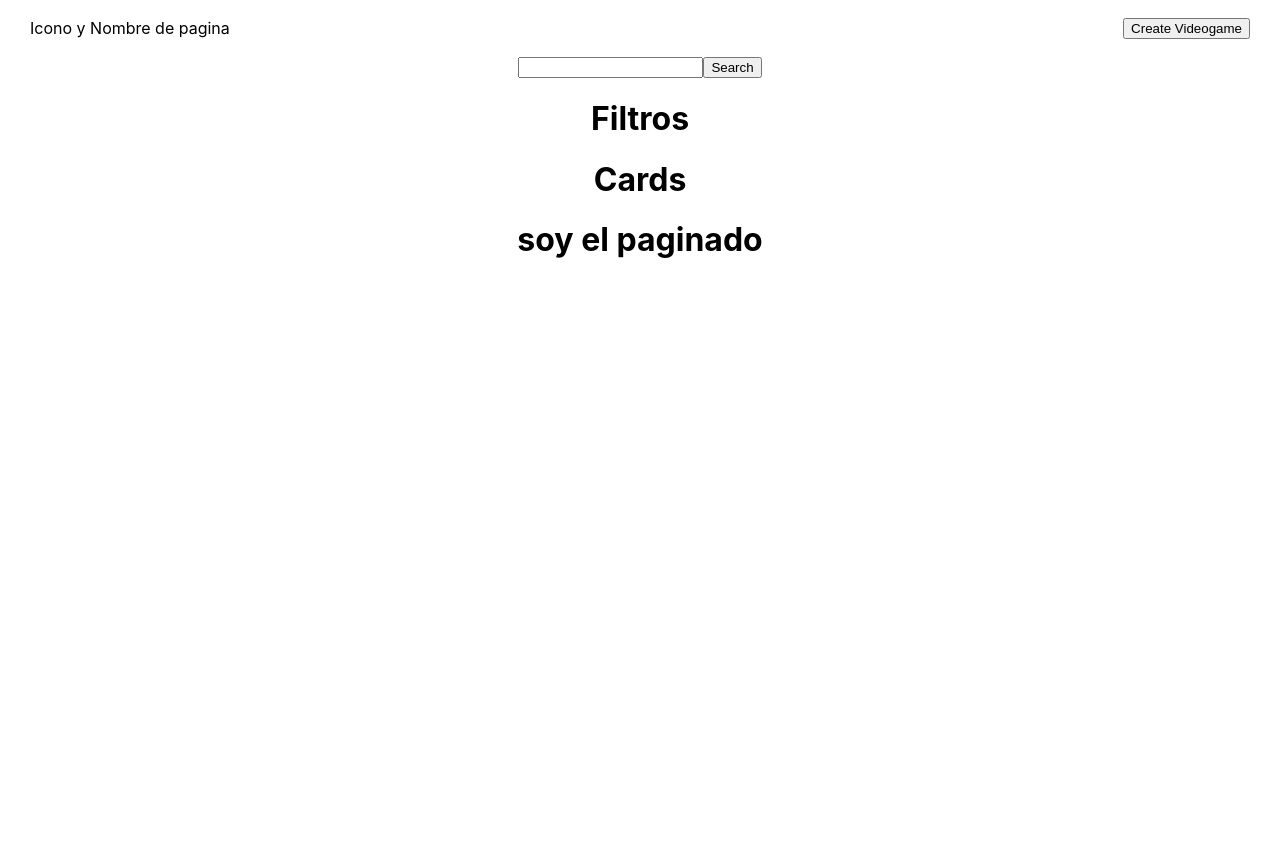
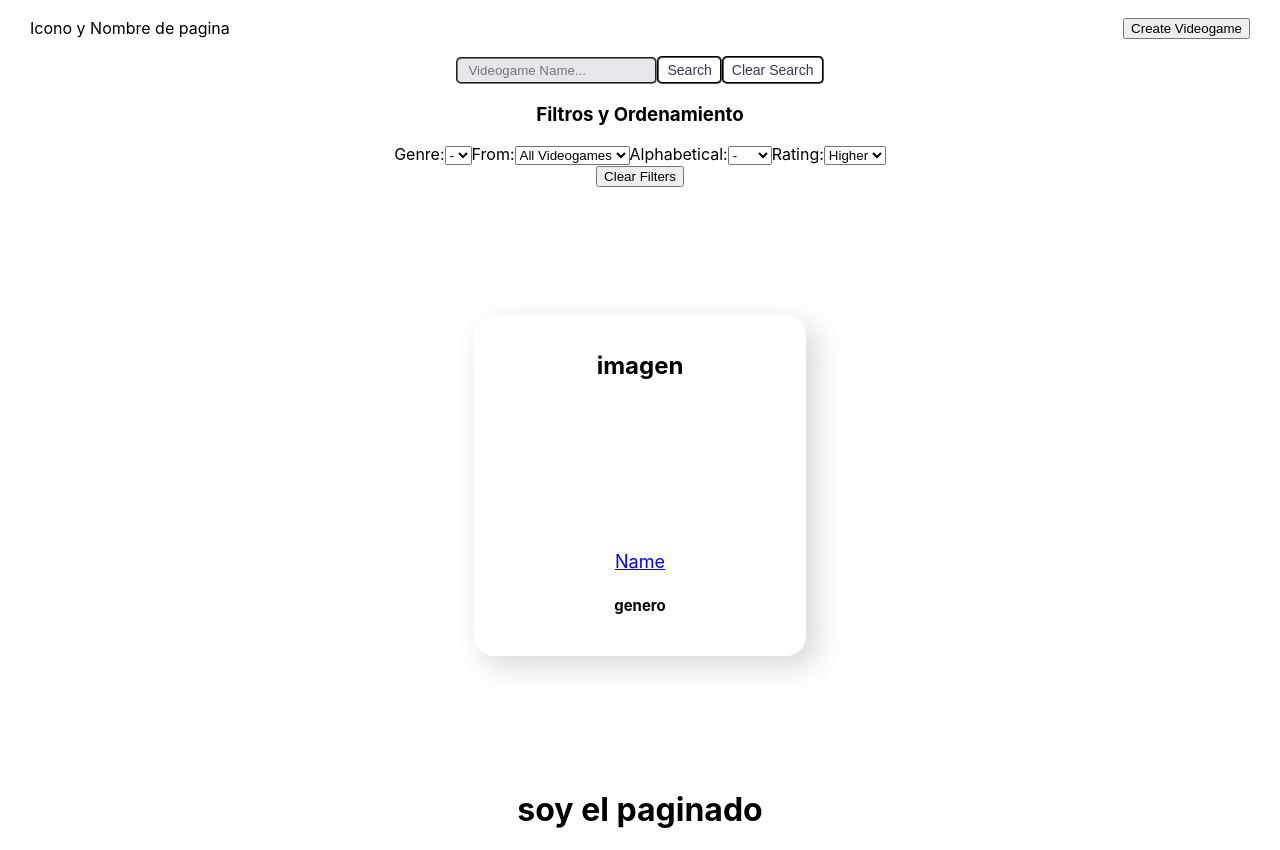
Before and after one commit to daifernandez/PI-Videogames, a React (Create React App) app in the folder client/: page /home in a window 1280 px wide. Before the commit the page ends 800 px from the top, so only its background shows below. Built offline with nearby package versions, Linux system fonts and the light colour scheme.

Commit message:
PI-Videogames

```diff
--- a/client/src/components/Card.jsx
+++ b/client/src/components/Card.jsx
@@ -1,9 +1,21 @@
 import React from "react";
+import { Link } from "react-router-dom";
+import "./Styles/Card.css";
 
 export default function Card() {
   return (
-    <div>
-      <h1>Card</h1>
+    <div className="celda">
+      <div className="main-image">
+       <h2>imagen</h2>
+      </div>
+      <div className="title">
+        <Link to={"videogame/:id"}>
+          Name
+        </Link>
+        <div>
+          <h5>genero</h5>
+        </div>
+      </div>
     </div>
   );
 }
--- a/client/src/components/Cards.jsx
+++ b/client/src/components/Cards.jsx
@@ -1,9 +1,11 @@
 import React from "react";
+import Card from "./Card.jsx";
+import "./Styles/Cards.css";
 
 export default function Cards() {
   return (
-    <div>
-      <h1>Cards</h1>
+    <div className="cont">
+      <Card />
     </div>
   );
 }
--- a/client/src/components/Filters.jsx
+++ b/client/src/components/Filters.jsx
@@ -2,8 +2,41 @@ import React from "react";
 
 export default function Filter() {
   return (
-    <div>
-      <h1>Filtros</h1>
-    </div>
+    <>
+      <h3>Filtros y Ordenamiento</h3>
+      <>
+        <label>Genre:</label>
+        <select className="dropdown" id="genreOrder">
+          <option value="-">-</option>
+        </select>
+      </>
+      <>
+        <label>From:</label>
+        <select name="dropdown" id="comesFrom">
+          <option value="all"> All Videogames</option>
+          <option value="createdInDB"> Created by me</option>
+          <option value="ApiCreated"> from Api</option>
+        </select>
+      </>
+
+      <>
+        <label>Alphabetical:</label>
+        <select className="dropdown" id="alphabOrder">
+          <option value="-">-</option>
+          <option value="ASC">A-Z</option>
+          <option value="DESC">Z-A</option>
+        </select>
+      </>
+      <>
+        <label>Rating:</label>
+        <select className="dropdown" id="healthScoreOrder">
+          <option value="Higher">Higher</option>
+          <option value="Lower">Lower</option>
+        </select>
+      </>
+      <div>
+        <button className="button-reload">Clear Filters</button>
+      </div>
+    </>
   );
 }
--- a/client/src/components/Search.jsx
+++ b/client/src/components/Search.jsx
@@ -1,10 +1,12 @@
 import React from "react";
+import "./Styles/Search.css";
 
 export default function Search() {
   return (
     <div>
-      <input type="text" />
-      <button>Search</button>
+      <input className="search-contenedor" type="text" placeholder="Videogame Name..."/>
+      <button className="search-button">Search</button>
+      <button className="search-button">Clear Search</button>
     </div>
   );
 }
--- /dev/null
+++ b/client/src/components/Styles/Card.css
@@ -0,0 +1,26 @@
+.celda {
+    position: relative;
+    width: 300px;
+    /* background-color: white; */
+    border-radius: 20px;
+    box-shadow: 10px 10px 30px rgba(169, 169, 169, 0.469);
+    padding: 16px;
+    background-color: #fc9d0500;
+  }
+
+  .main-image {
+    width: 300px;
+    height: 200px;
+    border-color: darkgray;
+    border-width: 2px;
+    object-fit:contain;
+  }
+
+  .title {
+    text-decoration: none;
+    font-size: large;
+  }
+
+  .title:hover{
+    text-decoration:underline;
+  }
--- /dev/null
+++ b/client/src/components/Styles/Cards.css
@@ -0,0 +1,10 @@
+.cont {
+    display: flex;
+    justify-content: space-around;
+    flex-direction: row;
+    flex-wrap: wrap;
+    margin: 1rem;
+    padding: 7rem;
+    gap: 2rem;
+    align-items: center;
+  }
--- /dev/null
+++ b/client/src/components/Styles/Search.css
@@ -0,0 +1,29 @@
+.search-button {
+    background-color: #ffffff2e;
+    color: #343762;
+    border-radius: 5px;
+    text-shadow: 10px;
+    border-style:groove;
+    padding: 4px 8px;
+    /* box-shadow: 0 4px 8px 0 #232545, 0 6px 20px 0 rgba(0, 0, 0, 0.19); */
+    text-align: center;
+    text-decoration: none;
+    display: inline-block;
+    font-size: 14px;
+    transition-duration: 0.4s;
+  }
+  .search-button:hover {
+    background-color: #343762;
+    color: white;
+    /* box-shadow: 0 4px 8px 0 #faebd1, 0 6px 20px 0 rgba(0, 0, 0, 0.19); */
+  }
+
+  .search-contenedor {
+    padding: 4px 10px;
+    justify-content: flex-end;
+    border-radius: 5px;
+    background-color: #3336561e;
+    border-color: #343762(243, 139, 12);
+    border-style:groove;
+    box-shadow: 0px 1px 9px 1px #343762(234, 158, 26);
+  }
```
